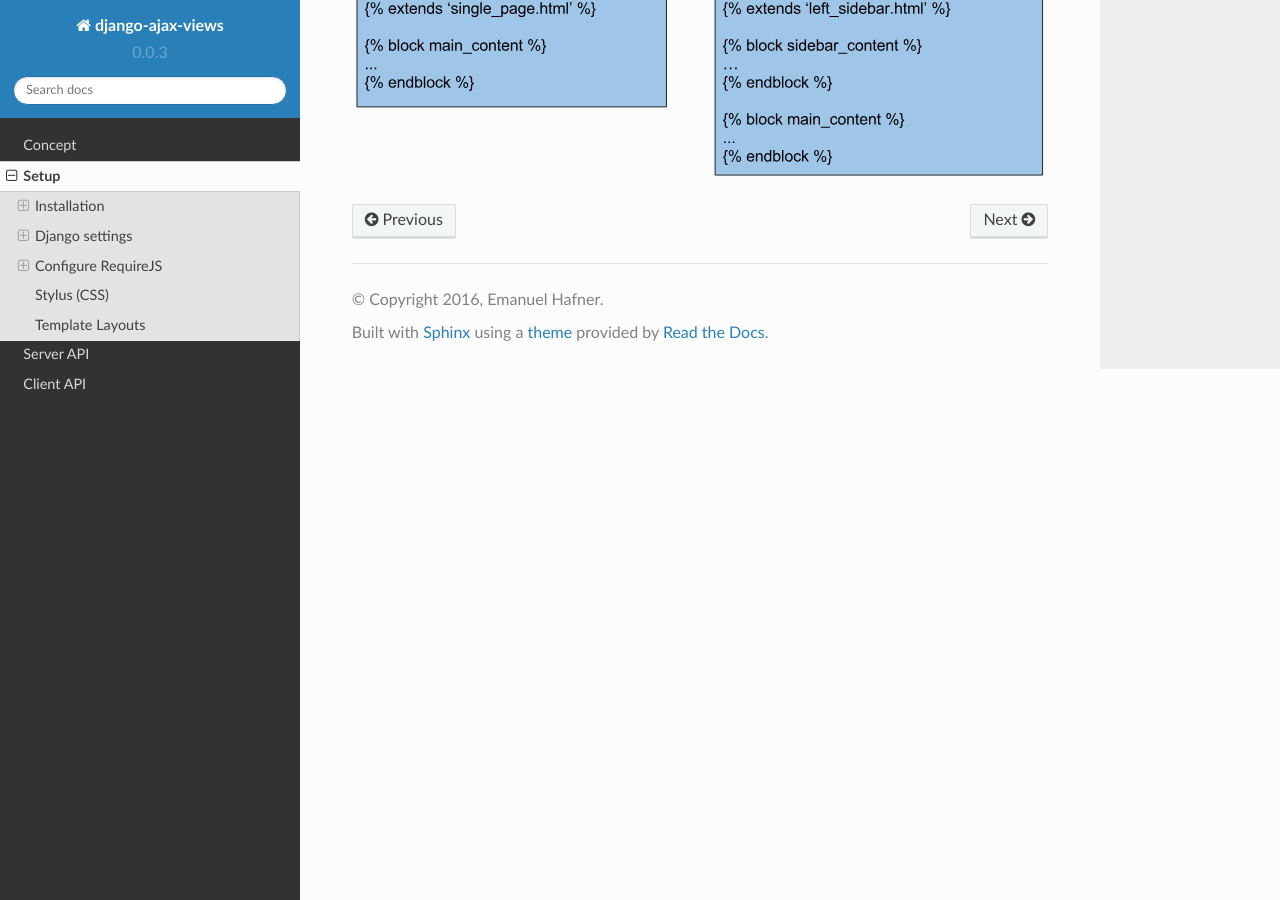
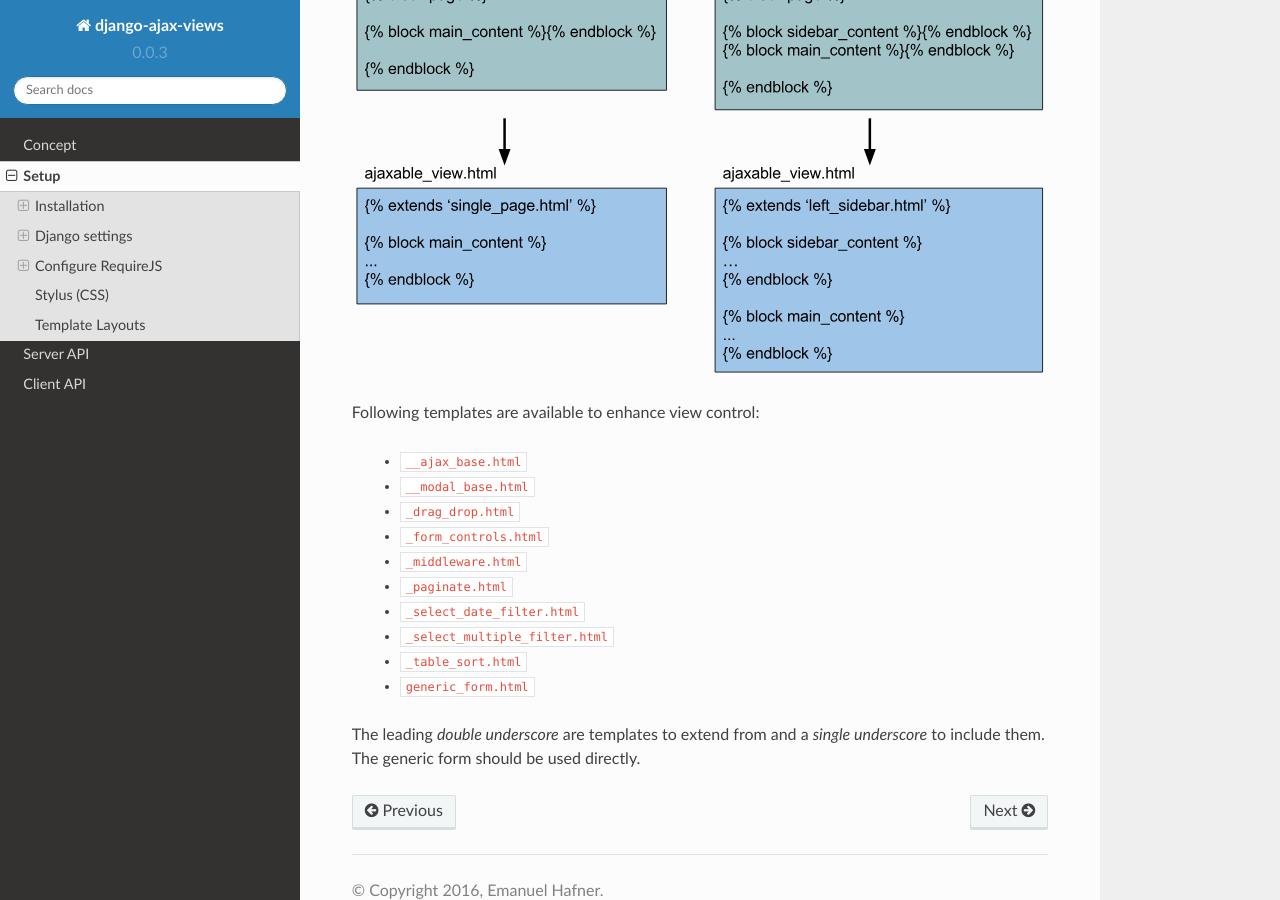
Before and after one commit to baxter07/django-ajax-views, a Sphinx documentation site: the page built from docs/setup.rst, in a window 1280 px wide and 900 px high, scrolled down 8250 px. Built offline with Sphinx 7.4.7 and the Read the Docs theme 2.0.0, drawn with Linux system fonts in a browser that asks for light colours; formulas are drawn with MathJax 3; some of the changed text lies outside the part shown.

Commit message:
updated docs

```diff
--- a/docs/setup.rst
+++ b/docs/setup.rst
@@ -347,6 +347,14 @@
        - ``lg``: *300px*
        - ``xl``: *400px*
 
+Check out the source file for the following view styles:
+
+    * ``.modal-header``
+    * ``.filter-header``
+    * ``.form-add-link``
+    * ``#ajax-progress-bar``
+    * ``#static-sidebar``
+
 .. There is also a compiled ``style.css`` file in the ``dist`` folder from which you can copy paste into your css file.
 
 Template Layouts
@@ -410,6 +418,21 @@
 .. image:: _static/template_layout.svg
     :alt: Template layout
 
+Following templates are available to enhance view control:
+
+    * ``__ajax_base.html``
+    * ``__modal_base.html``
+    * ``_drag_drop.html``
+    * ``_form_controls.html``
+    * ``_middleware.html``
+    * ``_paginate.html``
+    * ``_select_date_filter.html``
+    * ``_select_multiple_filter.html``
+    * ``_table_sort.html``
+    * ``generic_form.html``
+
+The leading *double underscore* are templates to extend from and a *single underscore* to include them.
+The generic form should be used directly.
 
 .. _top define: #client-application
 
```
Also changed, not shown: 2 other files.
